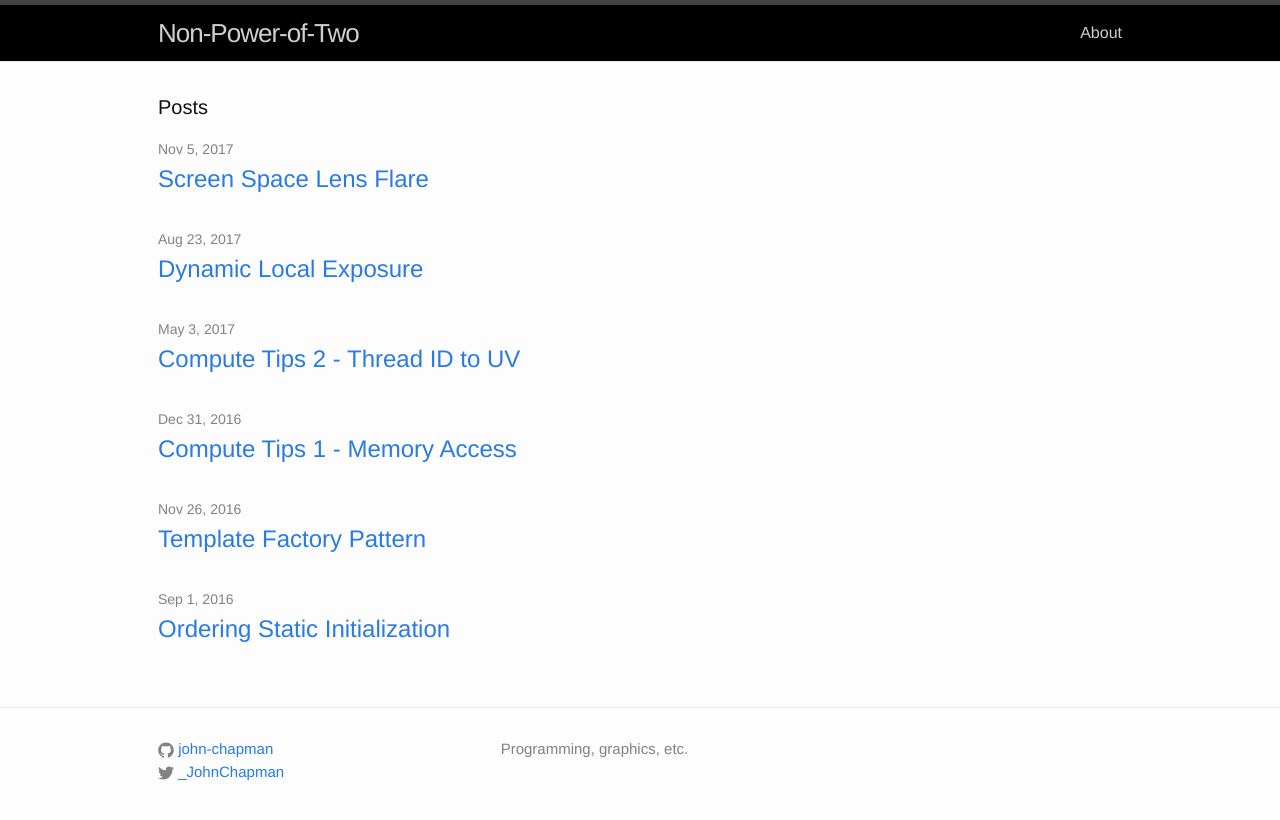
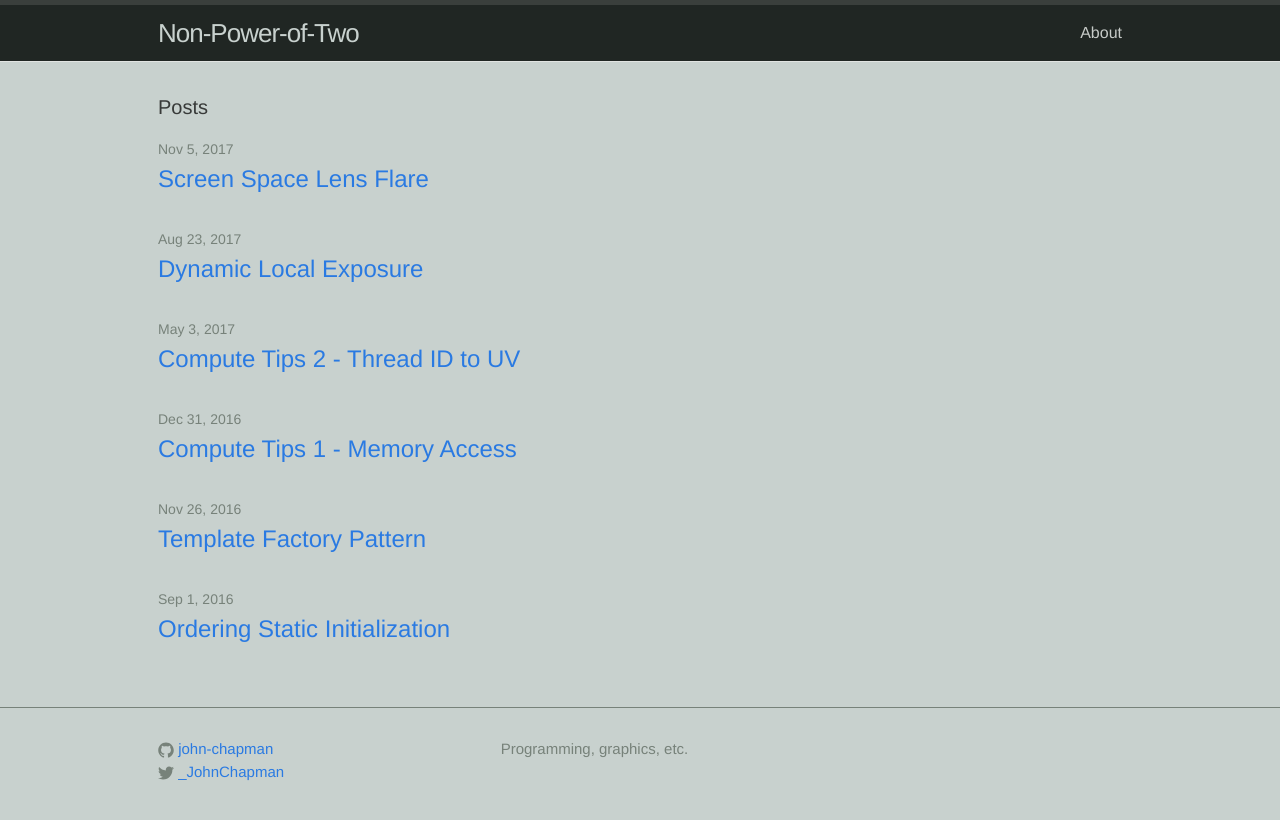
Before and after one commit to john-chapman/john-chapman.github.io, a Jekyll site: the page built from index.html, in a window 1280 px wide. Shown: the top 820 px of the page. Built offline with Jekyll 4.4.1, drawn with Linux system fonts in a browser that asks for light colours.

Commit message:
Style changes.

```diff
--- a/_sass/_base.scss
+++ b/_sass/_base.scss
@@ -130,9 +130,9 @@ blockquote {
 pre,
 code {
     font-size: 15px;
-    border: 1px solid $grey-color-light;
-    border-radius: 3px;
-    background-color: #eef;
+    border: 1px solid darken($background-color, 8%);
+    border-radius: 0px;
+    background-color: lighten($background-color, 10%);
 }
 
 code {
--- a/_sass/_layout.scss
+++ b/_sass/_layout.scss
@@ -2,7 +2,7 @@
  * Site header
  */
 .site-header {
-	background-color: #000000;
+	background-color: #202623;
     border-top: 5px solid $grey-color-dark;
     border-bottom: 1px solid $grey-color-light;
     min-height: 56px;
@@ -12,7 +12,7 @@
 }
 
 .site-title {
-	color: $grey-color-mid;
+	color: $background-color;
     font-size: 26px;
     font-weight: 300;
     line-height: 56px;
@@ -21,7 +21,7 @@
     float: left;
     &,
     &:visited {
-        color: $grey-color-mid;
+        color: $background-color;
     }
 }
 
@@ -99,7 +99,7 @@
  * Site footer
  */
 .site-footer {
-    border-top: 1px solid $grey-color-light;
+    border-top: 1px solid $grey-color;
     padding: $spacing-unit 0;
 }
 
--- a/css/main.scss
+++ b/css/main.scss
@@ -14,11 +14,11 @@ $base-line-height: 1.5;
 
 $spacing-unit:     30px;
 
-$text-color:       #111;
-$background-color: #fdfdfd;
+$text-color:       #383a39;
+$background-color: #c8d1ce;
 $brand-color:      #2a7ae2;
 
-$grey-color:       #828282;
+$grey-color:       #77827a;
 $grey-color-mid:   lighten($grey-color, 30%);
 $grey-color-light: lighten($grey-color, 40%);
 $grey-color-dark:  darken($grey-color, 25%);
```
